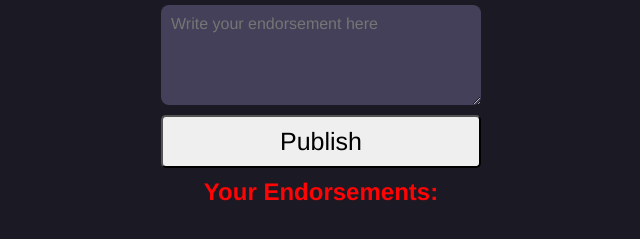
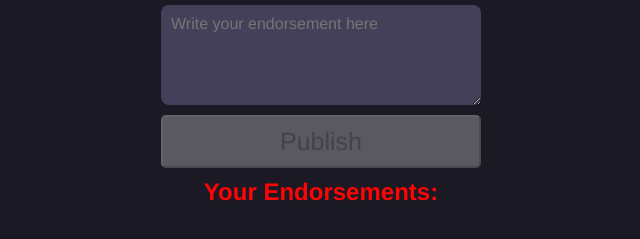
Before and after one commit to hmoghtafari/EndorsementMobileApp, a website built with Vite: page index.html in a window 1280 px wide. Shown: the part 217-456 px from the top of the page, without its empty margins (319-959 px from the left). Built offline with nearby package versions, Linux system fonts and the light colour scheme; no server answers.

Commit message:
disable the btn

```diff
--- a/index.html
+++ b/index.html
@@ -18,7 +18,7 @@
         maxlength="300"
         placeholder="Write your endorsement here"
       ></textarea>
-      <button id="publish-btn">Publish</button>
+      <button id="publish-btn" disabled>Publish</button>
       <h2>Your Endorsements:</h2>
       <ul id="endorsement-el"></ul>
     </div>
```
Also changed, not shown: 1 other file.
